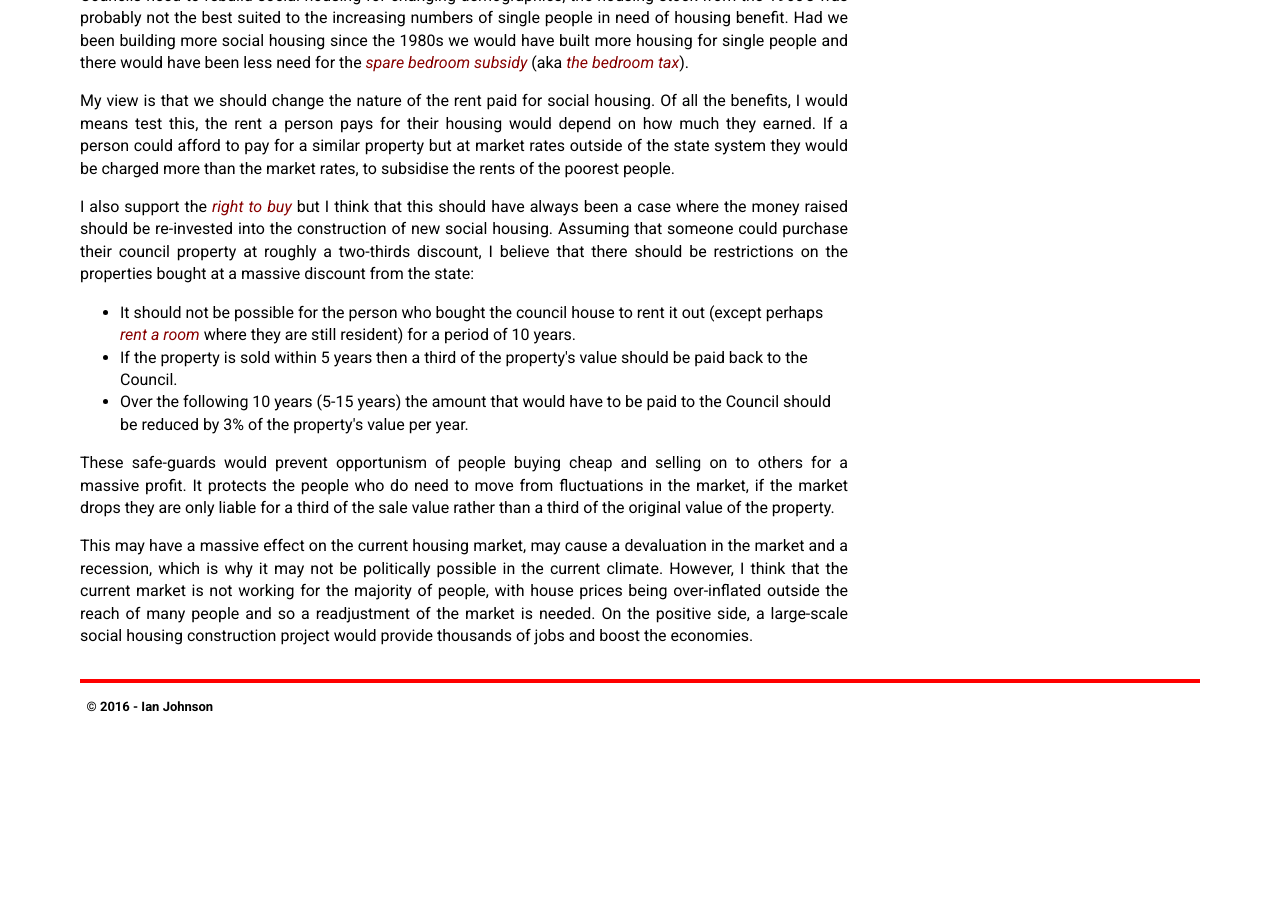
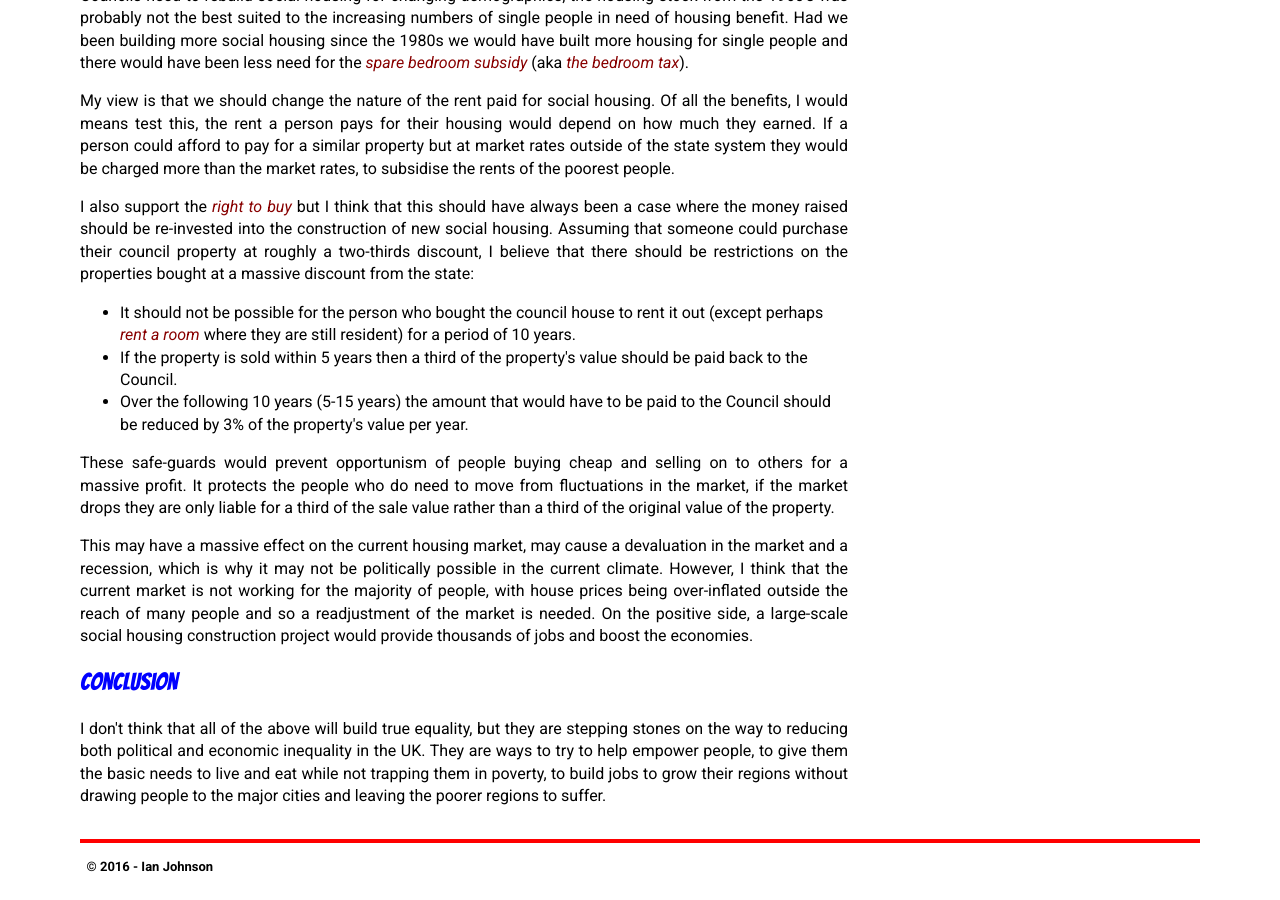
Before and after one commit to ninjaferret/politicallyconfusedninja, a Jekyll site: the page built from _posts/2016-07-03-building-equality-in-the-uk.html, in a window 1280 px wide and 900 px high, scrolled down 5495 px. Built offline with Jekyll 4.4.1, drawn with Linux system fonts in a browser that asks for light colours; comment, search, counter and statistics services are not loaded; before the commit the page ends 6235 px from its top, so only the background shows below that.

Commit message:
Add a conclusion

```diff
--- a/_posts/2016-07-03-building-equality-in-the-uk.html
+++ b/_posts/2016-07-03-building-equality-in-the-uk.html
@@ -136,3 +136,7 @@ categories:
 <p>These safe-guards would prevent opportunism of people buying cheap and selling on to others for a massive profit. It protects the people who do need to move from fluctuations in the market, if the market drops they are only liable for a third of the sale value rather than a third of the original value of the property.</p>
 
 <p>This may have a massive effect on the current housing market, may cause a devaluation in the market and a recession, which is why it may not be politically possible in the current climate. However, I think that the current market is not working for the majority of people, with house prices being over-inflated outside the reach of many people and so a readjustment of the market is needed. On the positive side, a large-scale social housing construction project would provide thousands of jobs and boost the economies.</p>
+
+<h3>Conclusion</h3>
+
+<p>I don't think that all of the above will build true equality, but they are stepping stones on the way to reducing both political and economic inequality in the UK. They are ways to try to help empower people, to give them the basic needs to live and eat while not trapping them in poverty, to build jobs to grow their regions without drawing people to the major cities and leaving the poorer regions to suffer.</p>
```
